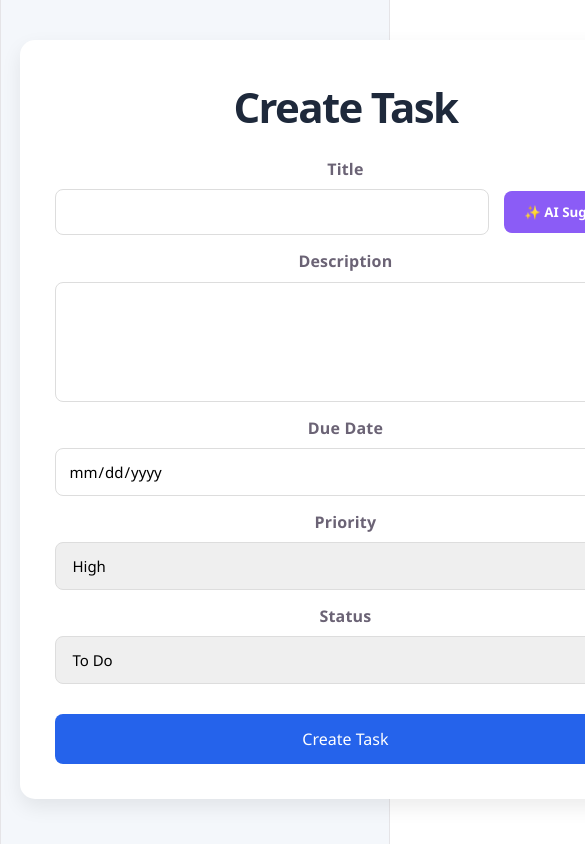
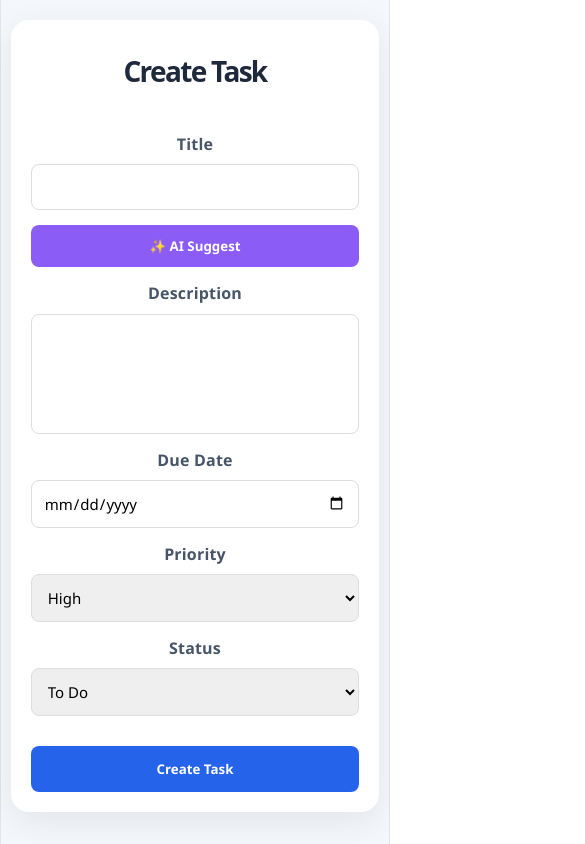
Before and after one commit to sreyas1818/task_manager, a React app in the folder frontend/: page /create in a window 390 px wide. Shown: the top 844 px of the page, 585 px wide, since content can reach past the window. Built offline with nearby package versions, Linux system fonts and the light colour scheme; no server answers; the HTML template or start-up script is replaced by a standard one.

Commit message:
mobile view

```diff
--- a/frontend/src/App.css
+++ b/frontend/src/App.css
@@ -1,17 +1,20 @@
+/* Responsive replacement stylesheet
+   Keeps existing class names and appearance while improving mobile layout */
+
 *{
     margin:0;
     padding:0;
     box-sizing:border-box;
-    font-family: "Segoe UI", Tahoma, Geneva, Verdana, sans-serif;
+    font-family:"Segoe UI",Tahoma,Geneva,Verdana,sans-serif;
 }
 
 body{
     background:#f4f7fb;
+    color:#475569;
 }
 
 .container{
-    width:90%;
-    max-width:1400px;
+    width:min(90%,1400px);
     margin:40px auto;
 }
 
@@ -19,39 +22,53 @@ h1{
     text-align:center;
     margin-bottom:35px;
     color:#1e293b;
-    font-size:42px;
+    font-size:clamp(28px,4vw,42px);
     font-weight:700;
 }
+
+/* Header */
+
+.dashboard-header,
+.task-header{
+    display:flex;
+    justify-content:space-between;
+    align-items:center;
+    gap:15px;
+    margin-bottom:25px;
+}
+
+.task-header h1{
+    margin:0;
+    font-size:clamp(28px,4vw,40px);
+}
+
+/* Filters */
 
 .filters{
     display:flex;
     gap:15px;
     margin-bottom:25px;
     align-items:center;
+    flex-wrap:wrap;
+}
+
+.filters select,
+.filters button{
+    padding:12px 16px;
+    border-radius:8px;
+    font-size:15px;
 }
 
 .filters select{
-    padding:12px 16px;
     border:1px solid #d1d5db;
-    border-radius:8px;
-    background:white;
-    font-size:15px;
-    outline:none;
+    background:#fff;
     min-width:180px;
-    cursor:pointer;
-}
-
-.filters select:focus{
-    border-color:#2563eb;
 }
 
 .filters button{
-    padding:12px 25px;
     border:none;
-    border-radius:8px;
     background:#2563eb;
-    color:white;
-    font-size:15px;
+    color:#fff;
     font-weight:600;
     cursor:pointer;
     transition:.3s;
@@ -61,10 +78,18 @@ h1{
     background:#1d4ed8;
 }
 
+/* Table */
+
+.table-container{
+    width:100%;
+    overflow-x:auto;
+}
+
 table{
     width:100%;
+    min-width:900px;
     border-collapse:collapse;
-    background:white;
+    background:#fff;
     border-radius:12px;
     overflow:hidden;
     box-shadow:0 5px 18px rgba(0,0,0,.08);
@@ -75,413 +100,241 @@ thead{
 }
 
 thead th{
-    color:white;
+    color:#fff;
     padding:18px;
     text-align:left;
-    font-size:16px;
 }
 
 tbody td{
     padding:18px;
     border-bottom:1px solid #edf2f7;
-    color:#475569;
-}
-
-tbody tr{
-    transition:.2s;
 }
 
 tbody tr:hover{
     background:#f8fbff;
 }
 
-tbody tr:last-child td{
-    border-bottom:none;
-}
+/* Badges */
 
-.priority-high{
-    background:#fee2e2;
-    color:#dc2626;
-    padding:6px 12px;
-    border-radius:30px;
-    font-weight:600;
-}
-
-.priority-medium{
-    background:#fef3c7;
-    color:#d97706;
-    padding:6px 12px;
-    border-radius:30px;
-    font-weight:600;
-}
-
-.priority-low{
-    background:#dcfce7;
-    color:#15803d;
-    padding:6px 12px;
-    border-radius:30px;
-    font-weight:600;
-}
-
-.status-todo,
-.status-progress,
-.status-done{
+.priority-high,.priority-medium,.priority-low,
+.status-todo,.status-progress,.status-done{
     display:inline-flex;
     align-items:center;
     justify-content:center;
-    min-width:95px;
-    padding:8px 16px;
+    padding:6px 14px;
     border-radius:30px;
     font-weight:600;
     white-space:nowrap;
 }
-.status-todo{
-    background:#dbeafe;
-    color:#2563eb;
+
+.priority-high{background:#fee2e2;color:#dc2626;}
+.priority-medium{background:#fef3c7;color:#d97706;}
+.priority-low{background:#dcfce7;color:#15803d;}
+
+.status-todo{background:#dbeafe;color:#2563eb;}
+.status-progress{background:#fef3c7;color:#ca8a04;}
+.status-done{background:#dcfce7;color:#16a34a;}
+
+/* Cards */
+
+.task-card,
+.form-card{
+    background:#fff;
+    border-radius:18px;
+    box-shadow:0 10px 35px rgba(0,0,0,.08);
 }
 
-.status-progress{
-    background:#fef3c7;
-    color:#ca8a04;
+.task-card{
+    padding:40px;
 }
 
-.status-done{
-    background:#dcfce7;
-    color:#16a34a;
-}
-.task-card{
-
-    background:white;
-
-    padding:40px;
-
-    border-radius:18px;
-
-    box-shadow:0 10px 35px rgba(0,0,0,.08);
-
+.form-card{
+    width:100%;
+    max-width:650px;
+    margin:auto;
+    padding:35px;
 }
 
-.task-header{
-
+.form-card form{
     display:flex;
-
-    justify-content:space-between;
-
-    align-items:center;
-
-    margin-bottom:40px;
-
+    flex-direction:column;
 }
 
-.task-header h1{
-
-    margin:0;
-
-    color:#1e293b;
-
-    font-size:40px;
-
+.form-card label{
+    margin:15px 0 8px;
+    font-weight:600;
 }
 
+.form-card input,
+.form-card textarea,
+.form-card select{
+    padding:12px;
+    border:1px solid #ddd;
+    border-radius:8px;
+    font-size:15px;
+}
+
+.form-card textarea{
+    min-height:120px;
+    resize:none;
+}
+
+/* Details */
+
 .details-grid{
+    display:grid;
+    grid-template-columns:repeat(2,1fr);
+    gap:25px;
+}
 
-    display:grid;
-
-    grid-template-columns:1fr 1fr;
-
-    gap:25px;
-
+.full-width{
+    grid-column:1/-1;
 }
 
 .detail-box{
-
     background:#f8fafc;
-
+    border:1px solid #e2e8f0;
+    border-radius:12px;
     padding:25px;
-
-    border-radius:12px;
-
-    border:1px solid #e2e8f0;
-
-}
-
-.full-width{
-
-    grid-column:1/3;
-
 }
 
 .detail-box span{
-
     display:block;
-
+    margin-bottom:10px;
+    font-size:14px;
     color:#64748b;
-
-    font-size:14px;
-
-    margin-bottom:10px;
-
     font-weight:600;
-
     text-transform:uppercase;
-
-    letter-spacing:.5px;
-
 }
 
 .detail-box h3{
-
-    margin:0;
-
     font-size:24px;
-
     color:#1e293b;
-
-    font-weight:600;
-
 }
 
 .detail-box p{
-
-    margin:0;
-
-    color:#475569;
-
-    line-height:28px;
-
-    font-size:17px;
-
+    line-height:1.7;
 }
 
-.back-btn{
+/* Buttons */
 
-    background:#2563eb;
-
-    color:white;
-
-    border:none;
-
-    padding:12px 22px;
-
-    border-radius:8px;
-
-    font-size:15px;
-
-    cursor:pointer;
-
-    transition:.3s;
-
+.actions{
+    display:flex;
+    justify-content:center;
+    align-items:center;
+    gap:8px;
+    flex-wrap:nowrap;
 }
 
-.back-btn:hover{
-
-    background:#1d4ed8;
-
-}
-.dashboard-header{
-
-    display:flex;
-
-    justify-content:space-between;
-
-    align-items:center;
-
-    margin-bottom:25px;
-
+button{
+    transition:.3s;
 }
 
-.create-btn{
-
-    background:#16a34a;
-
-    color:white;
-
+.create-btn,.save-btn,.edit-btn,.back-btn,.ai-btn,.logout-btn,.delete-btn{
     border:none;
-
-    padding:12px 22px;
-
+    color:#fff;
     border-radius:8px;
-
-    font-size:15px;
-
     cursor:pointer;
-
+    font-weight:600;
 }
 
-.create-btn:hover{
+.create-btn{background:#16a34a;padding:12px 22px;}
+.create-btn:hover{background:#15803d;}
 
-    background:#15803d;
+.save-btn{background:#2563eb;padding:14px;margin-top:30px;}
+.save-btn:hover{background:#1d4ed8;}
 
-}
+.edit-btn{background:#2563eb;padding:8px 15px;}
+.edit-btn:hover{background:#1d4ed8;}
 
-.form-card{
+.delete-btn{background:#dc2626;padding:8px 15px;}
+.delete-btn:hover{background:#b91c1c;}
 
-    width:650px;
+.back-btn{background:#2563eb;padding:12px 22px;}
+.back-btn:hover{background:#1d4ed8;}
 
-    margin:auto;
+.ai-btn{background:#8b5cf6;padding:12px 20px;}
+.ai-btn:hover{background:#7c3aed;}
 
-    background:white;
+.logout-btn{background:#ef4444;padding:12px 20px;}
+.logout-btn:hover{background:#dc2626;}
 
-    padding:35px;
-
-    border-radius:15px;
-
-    box-shadow:0 8px 20px rgba(0,0,0,.08);
-
-}
-
-.form-card h1{
-
-    margin-bottom:25px;
-
-}
-
-.form-card form{
-
+.title-row{
     display:flex;
-
-    flex-direction:column;
-
-}
-
-.form-card label{
-
-    margin-top:15px;
-
-    margin-bottom:8px;
-
-    font-weight:600;
-
-}
-
-.form-card input,
-
-.form-card textarea,
-
-.form-card select{
-
-    padding:12px;
-
-    border:1px solid #ddd;
-
-    border-radius:8px;
-
-    font-size:15px;
-
-}
-
-.form-card textarea{
-
-    height:120px;
-
-    resize:none;
-
-}
-
-.save-btn{
-
-    margin-top:30px;
-
-    padding:14px;
-
-    background:#2563eb;
-
-    color:white;
-
-    border:none;
-
-    border-radius:8px;
-
-    font-size:16px;
-
-    cursor:pointer;
-
-}
-
-.save-btn:hover{
-
-    background:#1d4ed8;
-
-}
-.actions{
-    display:flex;
-    gap:10px;
-}
-
-.edit-btn{
-    background:#2563eb;
-    color:white;
-    border:none;
-    padding:8px 15px;
-    border-radius:6px;
-    cursor:pointer;
-}
-
-.edit-btn:hover{
-    background:#1d4ed8;
-}
-
-.delete-btn{
-    background:#dc2626;
-    color:white;
-    border:none;
-    padding:8px 15px;
-    border-radius:6px;
-    cursor:pointer;
-}
-
-.delete-btn:hover{
-    background:#b91c1c;
-}
-.title-row{
-
-    display:flex;
-
     gap:15px;
-
     align-items:center;
-
 }
 
 .title-row input{
-
     flex:1;
-
 }
 
-.ai-btn{
+/* Tablet */
 
-    background:#8b5cf6;
+@media (max-width:992px){
 
-    color:white;
+    .container{
+        width:95%;
+    }
 
-    border:none;
+    .details-grid{
+        grid-template-columns:1fr;
+    }
 
-    padding:12px 20px;
-
-    border-radius:8px;
-
-    cursor:pointer;
-
-    font-weight:600;
-
+    .full-width{
+        grid-column:auto;
+    }
 }
 
-.ai-btn:hover{
+/* Mobile */
 
-    background:#7c3aed;
+@media (max-width:768px){
 
+    .container{
+        width:95%;
+        margin:20px auto;
+    }
+
+    .dashboard-header,
+    .task-header,
+    .filters,
+    .title-row{
+        flex-direction:column;
+        align-items:stretch;
+    }
+
+    .filters select,
+    .filters button,
+    .create-btn,
+    .logout-btn,
+    .save-btn,
+    .back-btn,
+    .ai-btn,
+    .edit-btn,
+    .delete-btn{
+        width:100%;
+    }
+
+
+    .task-card,
+    .form-card{
+        padding:20px;
+    }
+
+    table{
+        min-width:700px;
+    }
+
+    .detail-box{
+        padding:18px;
+    }
+
+    .detail-box h3{
+        font-size:20px;
+    }
 }
-.logout-btn{
-    margin-left:10px;
-    background:#ef4444;
-    color:white;
-    border:none;
-    padding:12px 20px;
-    border-radius:8px;
-    cursor:pointer;
+.header-buttons{
+    display:flex;
+    align-items:center;
+    gap:15px;
 }
-
-.logout-btn:hover{
-    background:#dc2626;
-}
--- a/frontend/src/pages/Dashboard.jsx
+++ b/frontend/src/pages/Dashboard.jsx
@@ -109,7 +109,7 @@ useEffect(() => {
 
     <h1>Task Dashboard</h1>
 
-    <div>
+    <div className="header-buttons">
 
     <Link to="/create">
         <button className="create-btn">
```
Lines whose indentation alone changed are shown as unchanged.
